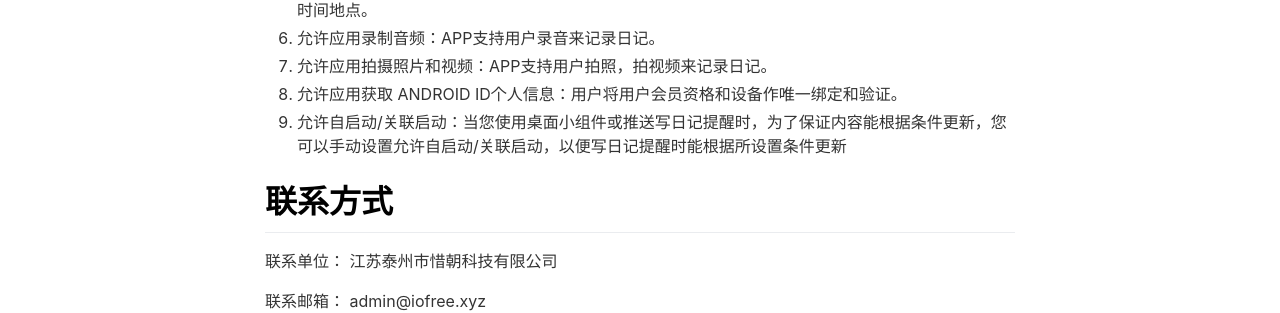
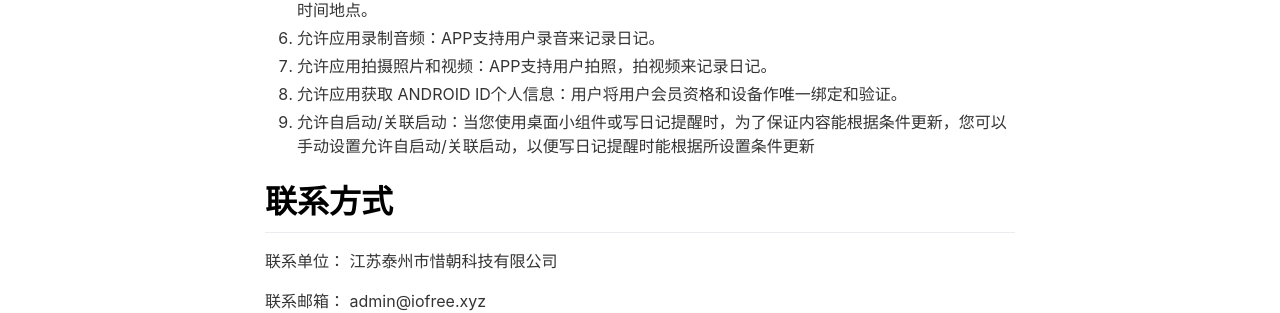
Before and after one commit to iofree/lifelog-site, a Jekyll site: the page built from _pages/privacy.md, in a window 1280 px wide. Shown: the part 1036-1349 px from the top of the page. Built offline with Jekyll 4.4.1, drawn with Linux system fonts in a browser that asks for light colours; nearby versions of some CDN libraries.

Commit message:
Update privacy.md

```diff
--- a/_pages/privacy.md
+++ b/_pages/privacy.md
@@ -33,7 +33,7 @@
 6. 允许应用录制音频：APP支持用户录音来记录日记。
 7. 允许应用拍摄照片和视频：APP支持用户拍照，拍视频来记录日记。
 8. 允许应用获取 ANDROID ID个人信息：用户将用户会员资格和设备作唯一绑定和验证。
-9. 允许自启动/关联启动：当您使用桌面小组件或推送写日记提醒时，为了保证内容能根据条件更新，您可以手动设置允许自启动/关联启动，以便写日记提醒时能根据所设置条件更新
+9. 允许自启动/关联启动：当您使用桌面小组件或写日记提醒时，为了保证内容能根据条件更新，您可以手动设置允许自启动/关联启动，以便写日记提醒时能根据所设置条件更新
 
 # 联系方式
 联系单位： 江苏泰州市惜朝科技有限公司
```
